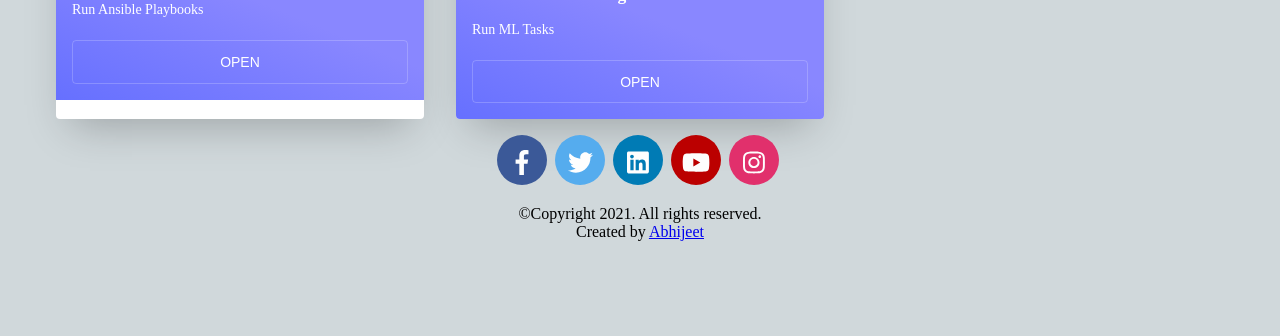
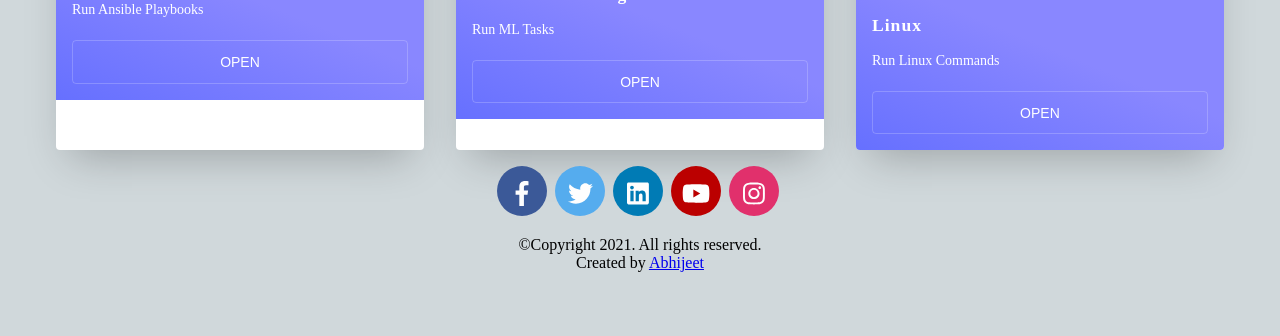
Before and after one commit to 1398abhisingh911/cgi-flask_web-app, a Flask app: page / in a window 1280 px wide. Shown: the part 873-1209 px from the top of the page. Before the commit the page ends 1114 px from the top, so only its background shows below. Run offline with Flask 2, Linux system fonts and the light colour scheme; some libraries are stand-ins or nearby versions.

Commit message:
Update main.html

```diff
--- a/templates/main.html
+++ b/templates/main.html
@@ -65,6 +65,16 @@
                     </div>
                 </div>
             </li>
+            <li class="cards_item">
+                <div class="card">
+                    <div class="card_image"><img src="../static/blog.jpg"></div>
+                    <div class="card_content">
+                        <h2 class="card_title">Linux</h2>
+                        <p class="card_text">Run Linux Commands</p>
+                        <button class="btn card_btn" onclick="window.location.href='http://127.0.0.1:5000/blog';">Open</button>
+                    </div>
+                </div>
+            </li>
         </ul>
     </div>
 
```
